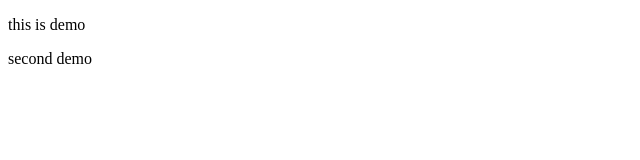
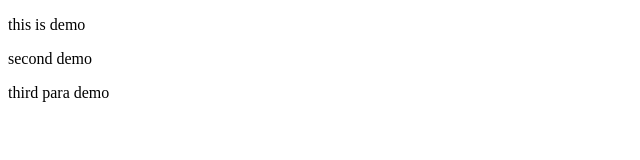
Before and after one commit to faiyazcode/demoApp, a plain HTML site: page index.html in a window 1280 px wide. Shown: the whole page, without its empty margins (0-640 px from the left). Drawn offline with Linux system fonts and the light colour scheme.

Commit message:
added 3rd para

```diff
--- a/index.html
+++ b/index.html
@@ -6,6 +6,7 @@
 <body>
 	<p>this is demo </p>
 	<p>second demo</p>
+	<p>third para demo</p>
 
 </body>
 </html>
```
